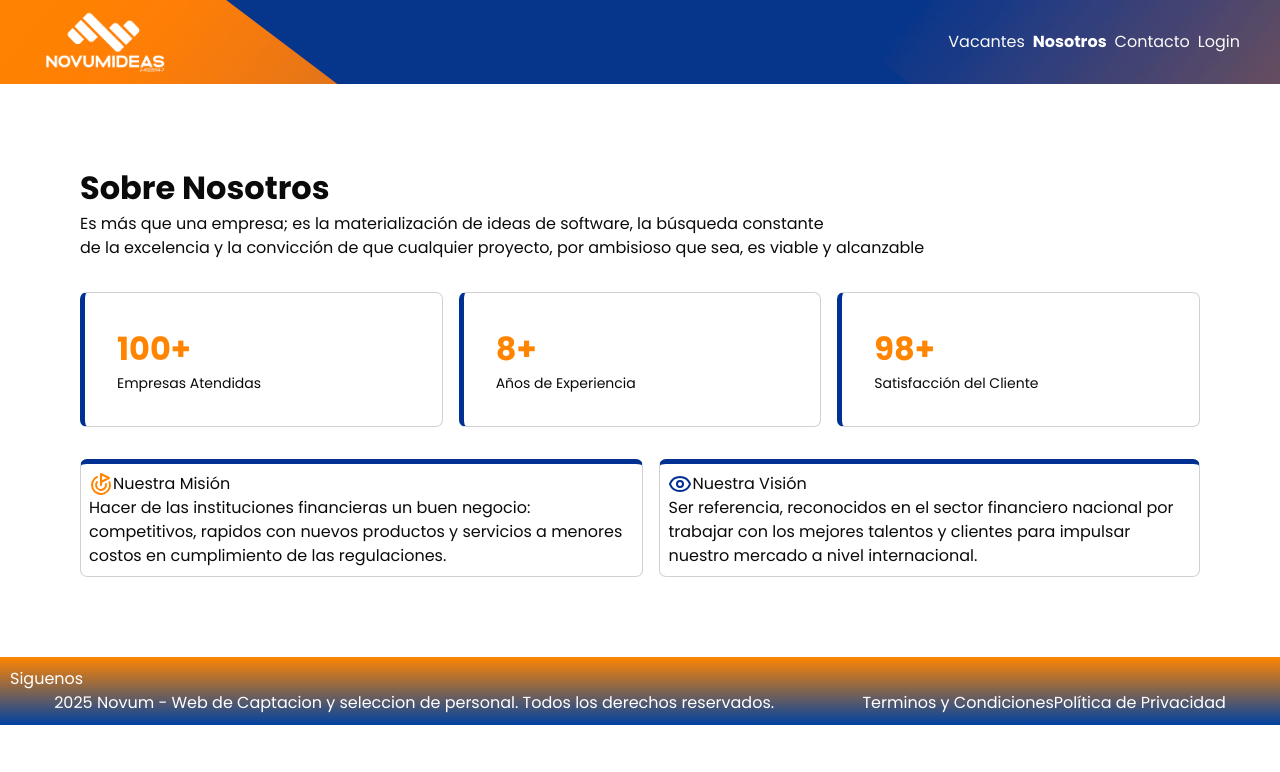
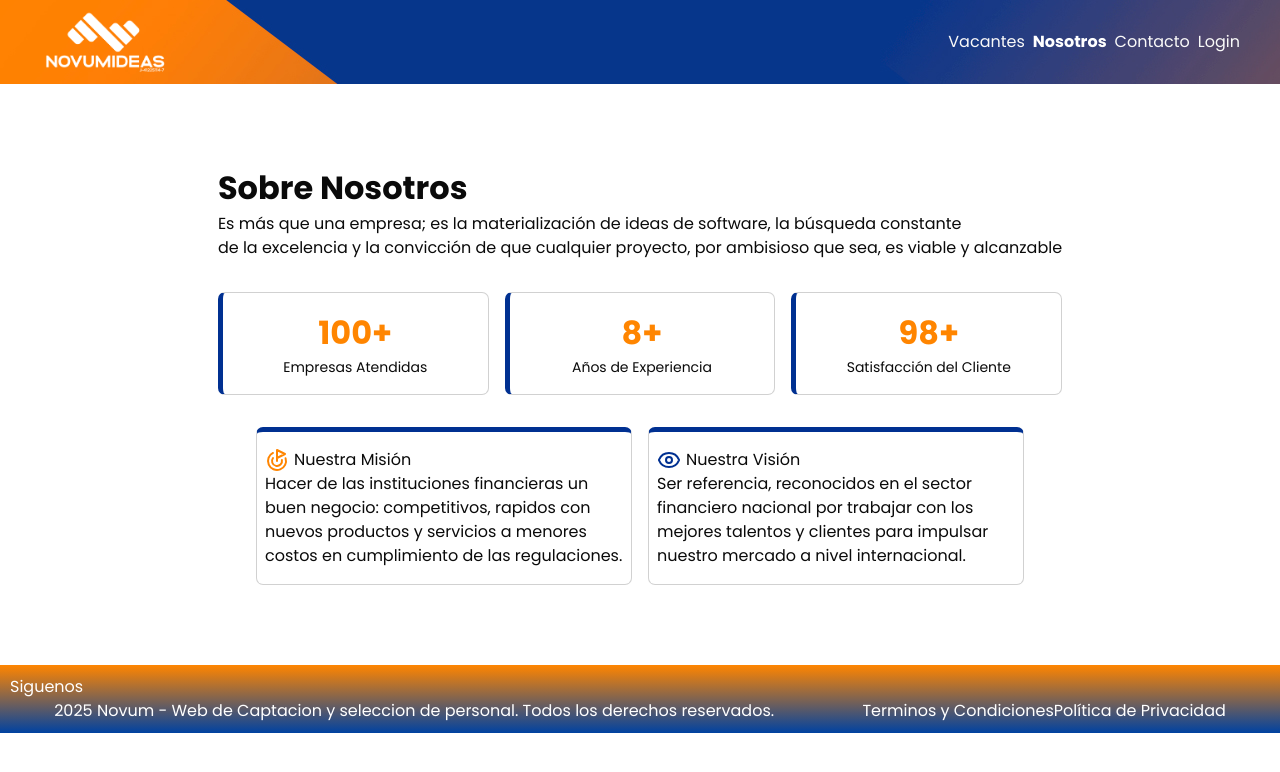
Before and after one commit to gr3g0r7sjr/Novum-app, a React (Vite) app in the folder frontend/: page /nosotros in a window 1280 px wide. Shown: the top 772 px of the page. Built offline with nearby package versions, Linux system fonts and the light colour scheme.

Commit message:
about cards mision y vision

```diff
--- a/frontend/src/components/CardsAbout/CardsAbout.module.scss
+++ b/frontend/src/components/CardsAbout/CardsAbout.module.scss
@@ -8,7 +8,10 @@ $color-white: #e7e5e4;
     border: 1px solid #bebebeb2;
     border-radius: 7px;
     border-left: 5px solid $color-blue-secundary;
-    padding: 2rem 2rem;
+    padding: 1rem 2rem;
+    display: flex;
+    flex-direction: column;
+    align-items: center;
 
     h3{
         font-size: 2rem;
--- a/frontend/src/components/CardsAbout/CardsMisionVision.module.scss
+++ b/frontend/src/components/CardsAbout/CardsMisionVision.module.scss
@@ -9,10 +9,16 @@ $color-white: #e7e5e4;
     border: 1px solid #bebebeb2;
     border-radius: 7px;
     border-top: 5px solid $color-blue-secundary;
-    padding: .5rem .5rem;
+    padding: 1rem .5rem;
+    display: flex;
+    flex-direction: column;
+    justify-content: center;
 
     .mision{
         display: flex;
+        align-items: center;
+        gap: 5px;
+        text-align: justify;
     }
 
 }
--- a/frontend/src/pages/About.jsx
+++ b/frontend/src/pages/About.jsx
@@ -58,6 +58,7 @@ export const About = () => {
                         ))
                         }
                     </div>
+                    <div className='flex justify-center items-center'>
                         <div className={styles.containerMision}>
                             {
                                 cardsMisionVision.map(card => (
@@ -70,6 +71,7 @@ export const About = () => {
                                 ))
                             }
                         </div>
+                    </div>
                 </section>
             </div>
         </section>
--- a/frontend/src/styles/About.module.scss
+++ b/frontend/src/styles/About.module.scss
@@ -52,7 +52,12 @@ $color-white: #e7e5e4;
 }
 
 .containerMision{
-    display: flex;
+    display: grid;
     grid-template-columns: 1fr 1fr;
     gap: 1rem;
+    max-width: 48rem;
+
+    @media (min-width:320px) and (max-width:425px){
+        grid-template-columns: 1fr;
+    }
 }
```
Lines whose indentation alone changed are shown as unchanged.
